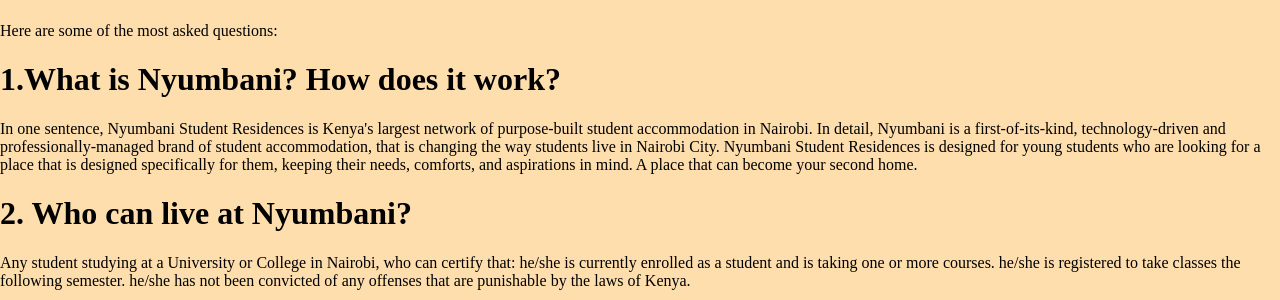
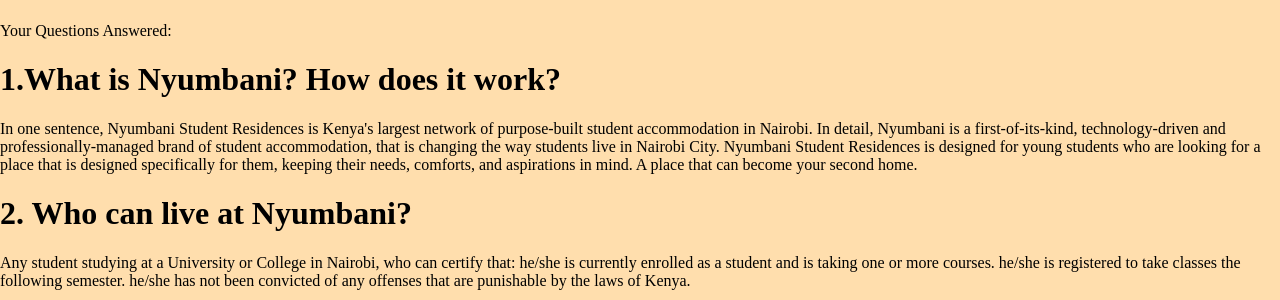
Before and after one commit to JulietMumbi/Project, a PHP site: page /Faq.php in a window 1280 px wide. Shown: the part 94-394 px from the top of the page. Run offline with PHP 8.4, Linux system fonts and the light colour scheme.

Commit message:
made changes in my FAQ page

```diff
--- a/Faq.php
+++ b/Faq.php
@@ -13,7 +13,7 @@
 <div class="header">
     <h1>Frequently Asked Questions</h1>
 </div>
-    <p>Here are some of the most asked questions:</p>
+    <p>Your Questions Answered:</p>
     <h1>1.What is Nyumbani? How does it work?</h1>
     <p>In one sentence, Nyumbani Student Residences is Kenya's largest network of purpose-built student accommodation in Nairobi. In detail, Nyumbani is a first-of-its-kind, technology-driven and professionally-managed brand of student accommodation, that is changing the way students live in Nairobi City. Nyumbani Student Residences is designed for young students who are looking for a place that is designed specifically for them, keeping their needs, comforts, and aspirations in mind. A place that can become your second home.</p>
     <h1>2. Who can live at Nyumbani?</h1>
```
